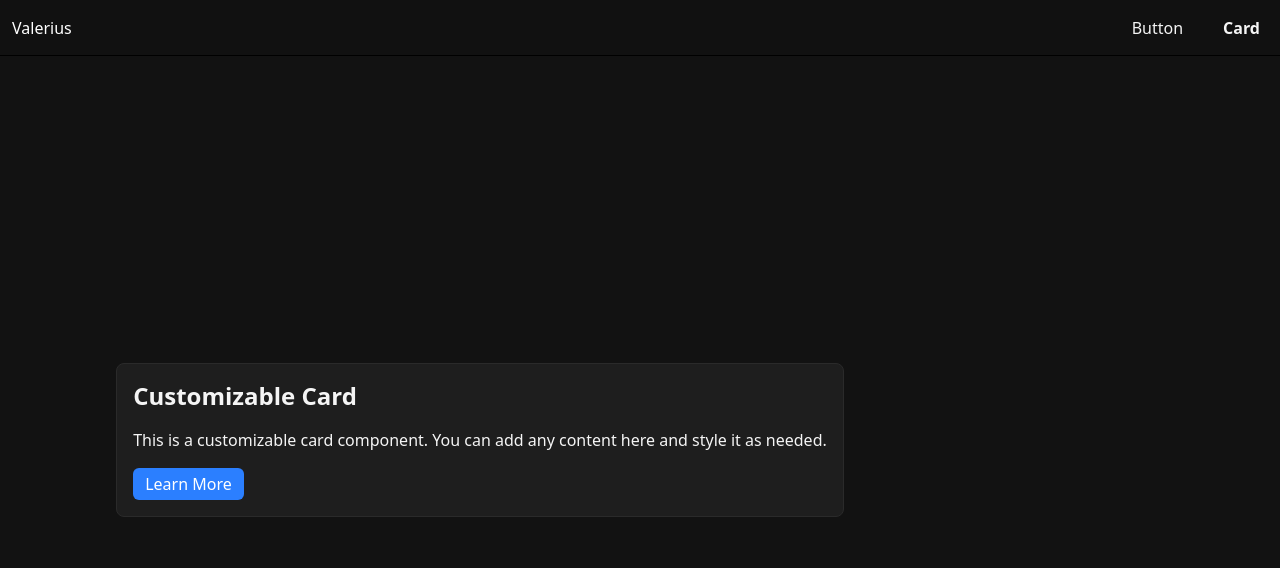
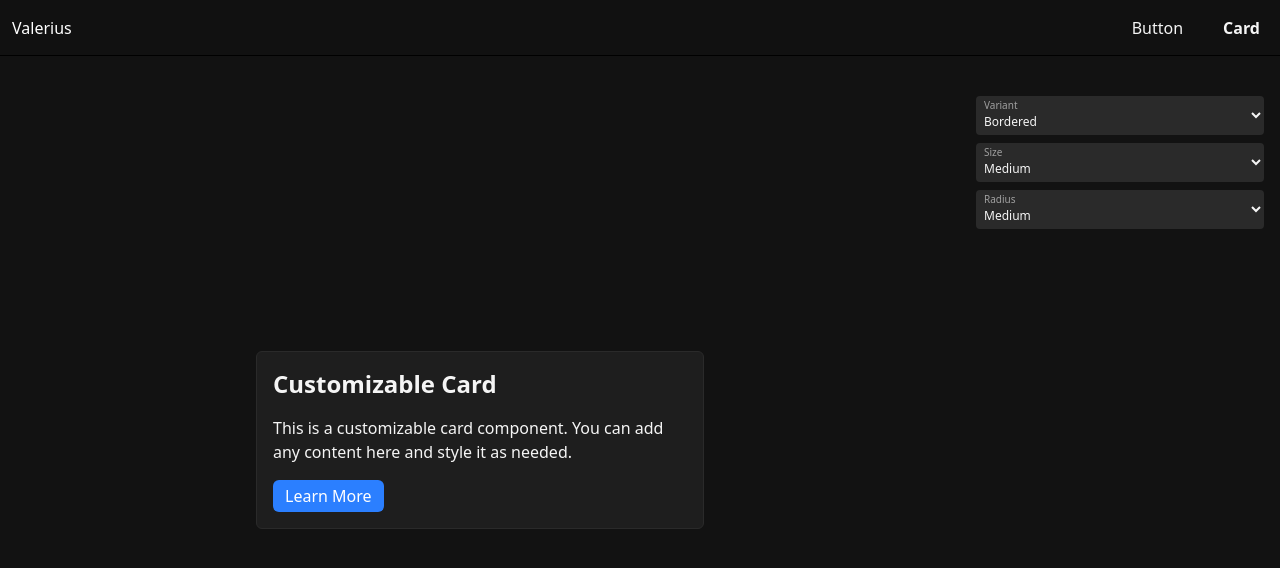
Before and after one commit to Villy-P/corekit-ui, a SvelteKit app: page /card in a window 1280 px wide. Shown: the top 568 px of the page. Built offline with nearby package versions, Linux system fonts and the light colour scheme.

Commit message:
feat: enhance Card component with size and radius props; update size styles in size.ts

```diff
--- a/src/components/Card.svelte
+++ b/src/components/Card.svelte
@@ -1,4 +1,5 @@
 <script lang="ts">
+    import { sizeStyleParts, type SizeStyleTheme } from "../styles/size.ts";
     import { cardVariantStyles, type CardProps } from "../types/Card.ts";
     import { twMerge } from "tailwind-merge";
 
@@ -8,8 +9,32 @@
         href = undefined,
         external = false,
         variant = "bordered",
+        size = "md",
+        radius = "md",
         ...restProps
     }: CardProps = $props();
+
+    const sizeClasses = $derived.by(() => {
+        const parts = typeof size === "string" ? sizeStyleParts[size as SizeStyleTheme] : null;
+        const radiusParts = typeof radius === "string" ? sizeStyleParts[radius as SizeStyleTheme] : null;
+
+        return twMerge(
+            parts?.card,
+            radiusParts?.radius,
+        );
+    });
+
+    const customStyle = $derived.by(() => {
+        const styles: string[] = [];
+
+        if (typeof size === "number")
+            styles.push(`width: ${size}px`);
+
+        if (typeof radius === "number")
+            styles.push(`border-radius: ${radius}px`);
+
+        return styles.join("; ");
+    });
 
     let defaultClass = "text-main-text rounded-lg transition-colors bg-sub-background p-4";
     let linkClass = "hover:bg-sub-background-hover cursor-pointer";
@@ -17,6 +42,7 @@
         defaultClass,
         href ? linkClass : "",
         cardVariantStyles[variant],
+        sizeClasses,
         className
     ));
 
@@ -30,6 +56,7 @@
 <svelte:element
     this={href ? "a" : "div"}
     class={combinedClass}
+    style={customStyle}
     {...anchorProps}
     {...restProps}
 >
--- a/src/routes/card/+page.svelte
+++ b/src/routes/card/+page.svelte
@@ -1,12 +1,17 @@
 <script lang="ts">
     import Button from "../../components/Button.svelte";
-  import Card from "../../components/Card.svelte";
+    import Card from "../../components/Card.svelte";
     import Checkbox from "../../components/Checkbox.svelte";
     import FloatingInput from "../../components/FloatingInput.svelte";
     import FloatingSelect from "../../components/FloatingSelect.svelte";
     import Text from "../../components/Text.svelte";
     import { colorStyleParts, type ColorStyle } from "../../styles/color.ts";
+    import type { CardVariant } from "../../types/Card.ts";
 
+    const variantOptions = [
+        { value: "bordered", label: "Bordered" },
+        { value: "elevated", label: "Elevated" },
+    ];
     const sizeOptions = [
         { value: "xs", label: "Extra Small" },
         { value: "sm", label: "Small" },
@@ -21,11 +26,15 @@
         { value: "full", label: "Full" },
         { value: "none", label: "None" }
     ];
+
+    let variant: CardVariant = $state("bordered");
+    let size: string = $state("md");
+    let radius: string = $state("md");
 </script>
 
 <div class="w-full h-screen flex pt-20">
     <div class="w-3/4 flex-center">
-        <Card>
+        <Card {variant} {size} {radius}>
             <Text tag="h2" class="text-2xl font-bold mb-4">Customizable Card</Text>
             <Text class="mb-4">This is a customizable card component. You can add any content here and style it as needed.</Text>
             <Button color="blue" href="https://example.com" target="_blank">Learn More</Button>
@@ -33,6 +42,8 @@
     </div>
 
     <div class="w-1/4 p-4 flex flex-col gap-2">
-
+        <FloatingSelect divClass="w-full" options={variantOptions} bind:value={variant} label="Variant"/>
+        <FloatingSelect divClass="w-full" options={sizeOptions} bind:value={size} label="Size"/>
+        <FloatingSelect divClass="w-full" options={sizeOptions} bind:value={radius} label="Radius"/>
     </div>
 </div>
--- a/src/styles/size.ts
+++ b/src/styles/size.ts
@@ -1,5 +1,5 @@
 export type SizeStyleTheme = "xs" | "sm" | "md" | "lg" | "xl" | "2xl" | "3xl" | "4xl" | "5xl" | "6xl" | "full" | "none";
-export type SizeStyleType = "button" | "buttonIcon" | "radius" | "text";
+export type SizeStyleType = "button" | "buttonIcon" | "radius" | "text" | "card";
 export type SizeStyle = SizeStyleTheme | number;
 
 export const sizeStyleParts: Record<SizeStyleTheme, Record<SizeStyleType, string>> = {
@@ -7,73 +7,85 @@ export const sizeStyleParts: Record<SizeStyleTheme, Record<SizeStyleType, string
         button: "text-xs h-4 px-1 py-0.5",
         buttonIcon: "text-xs h-4 w-4 p-0.5",
         radius: "rounded-xs",
-        text: "text-xs"
+        text: "text-xs",
+        card: "w-xs"
     },
     sm: {
         button: "text-sm h-6 px-2 py-1",
         buttonIcon: "text-sm h-6 w-6 p-1",
         radius: "rounded-sm",
-        text: "text-sm"
+        text: "text-sm",
+        card: "w-sm"
     },
     md: {
         button: "text-base h-8 px-3 py-1.5",
         buttonIcon: "text-base h-8 w-8 p-1.5",
         radius: "rounded-md",
-        text: "text-base"
+        text: "text-base",
+        card: "w-md"
     },
     lg: {
         button: "text-lg h-10 px-4 py-2",
         buttonIcon: "text-lg h-10 w-10 p-2",
         radius: "rounded-lg",
-        text: "text-lg"
+        text: "text-lg",
+        card: "w-lg"
     },
     xl: {
         button: "text-xl h-12 px-5 py-2.5",
         buttonIcon: "text-xl h-12 w-12 p-2.5",
         radius: "rounded-xl",
-        text: "text-xl"
+        text: "text-xl",
+        card: "w-xl"
     },
     "2xl": {
         button: "text-2xl h-14 px-6 py-3",
         buttonIcon: "text-2xl h-14 w-14 p-3",
         radius: "rounded-2xl",
-        text: "text-2xl"
+        text: "text-2xl",
+        card: "w-2xl"
     },
     "3xl": {
         button: "text-3xl h-16 px-7 py-3.5",
         buttonIcon: "text-3xl h-16 w-16 p-3.5",
         radius: "rounded-3xl",
-        text: "text-3xl"
+        text: "text-3xl",
+        card: "w-3xl"
     },
     "4xl": {
         button: "text-4xl h-18 px-8 py-4",
         buttonIcon: "text-4xl h-18 w-18 p-4",
         radius: "rounded-4xl",
-        text: "text-4xl"
+        text: "text-4xl",
+        card: "w-4xl"
     },
     "5xl": {
         button: "text-5xl h-20 px-9 py-4.5",
         buttonIcon: "text-5xl h-20 w-20 p-4.5",
         radius: "rounded-[2.5rem]",
-        text: "text-5xl"
+        text: "text-5xl",
+        card: "w-5xl"
     },
     "6xl": {
         button: "text-6xl h-24 px-10 py-5",
         buttonIcon: "text-6xl h-24 w-24 p-5",
         radius: "rounded-[3rem]",
-        text: "text-6xl"
+        text: "text-6xl",
+        card: "w-6xl"
     },
     full: {
         button: "w-full text-base h-8 px-3 py-1",
         buttonIcon: "w-full aspect-square text-base p-1",
         radius: "rounded-full",
-        text: "w-full text-base"
+        text: "w-full text-base",
+        card: "w-full"
     },
     none: {
         button: "p-0 h-auto text-base",
         buttonIcon: "p-0 h-auto w-auto text-base",
         radius: "rounded-none",
-        text: ""
+        text: "",
+        card: ""
     }
 };
 
```
